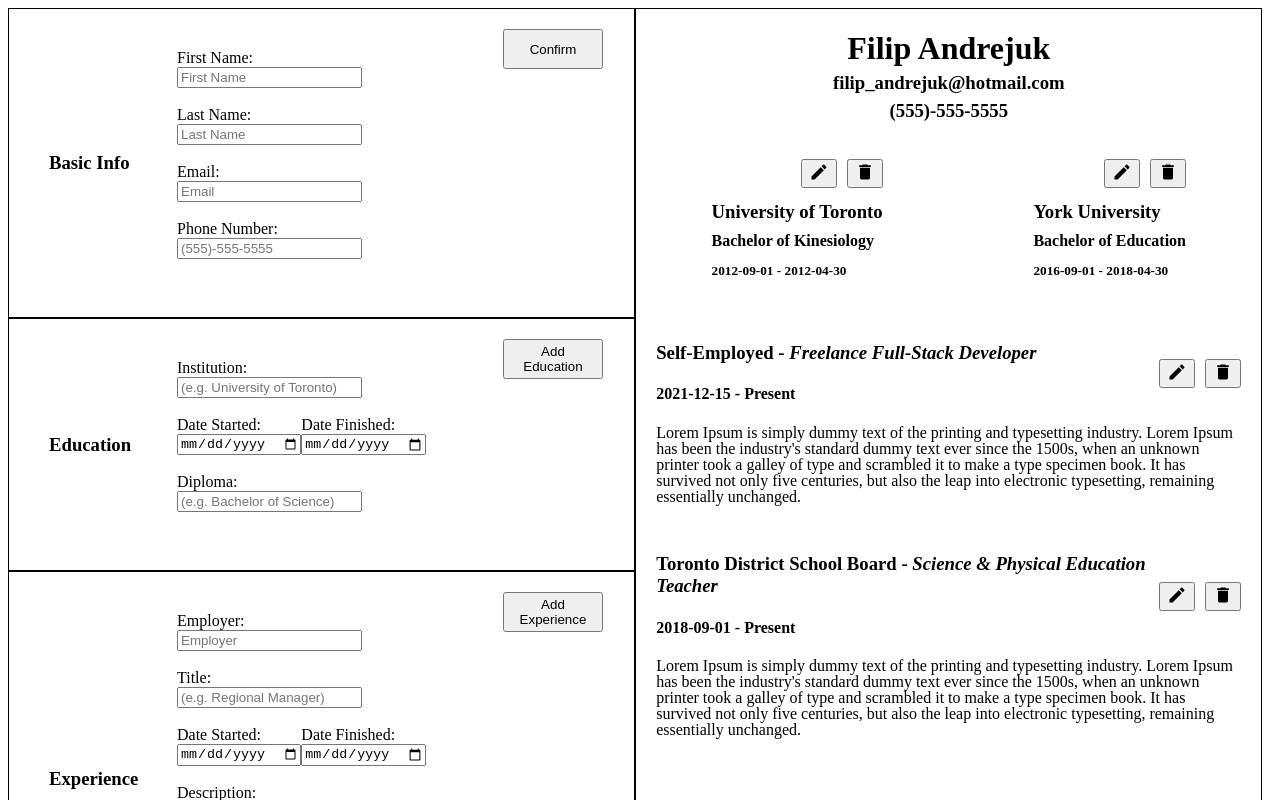
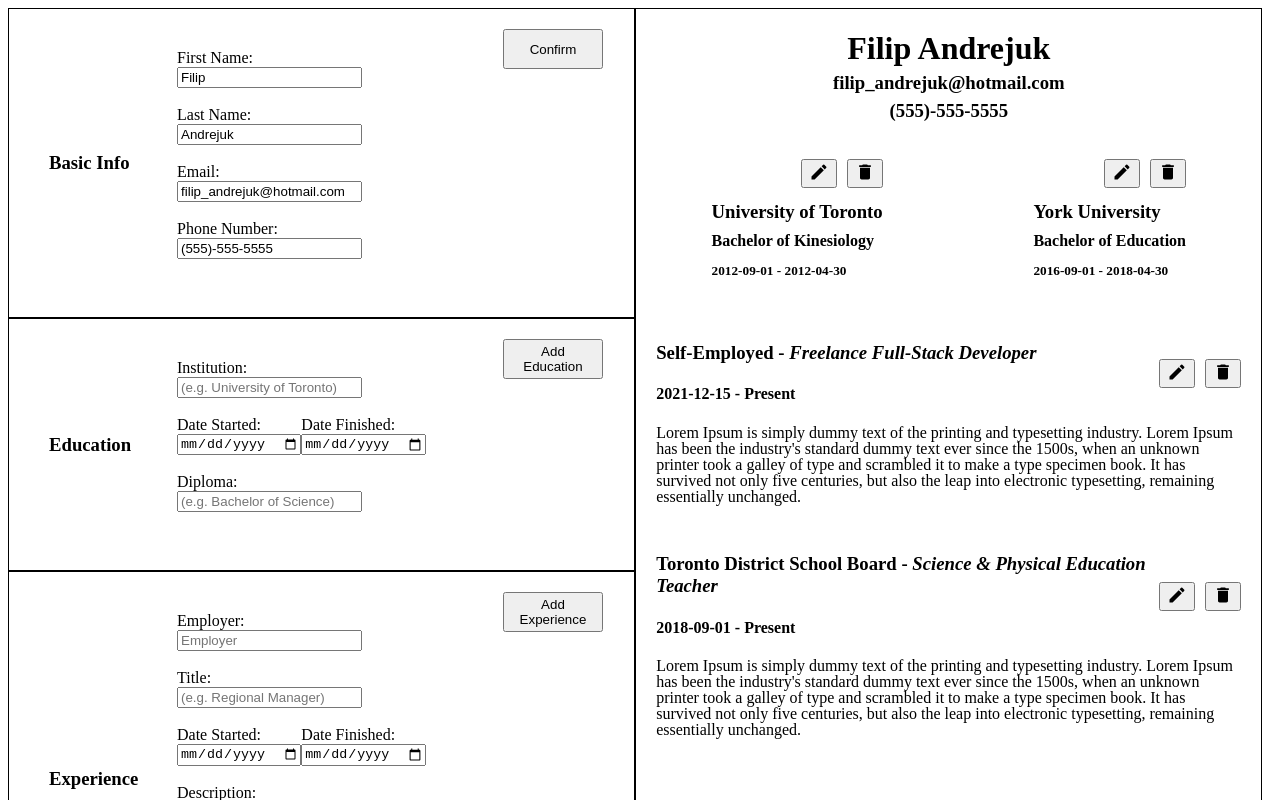
Before and after one commit to filroy-code/cv_app, a React (Create React App) app: page / in a window 1280 px wide. Shown: the top 800 px of the page. Built offline with nearby package versions, Linux system fonts and the light colour scheme.

Commit message:
fixed minor bug with basic info inputs

```diff
--- a/src/components/BasicInfo.js
+++ b/src/components/BasicInfo.js
@@ -12,7 +12,7 @@
                         disabled={props.submitted ? "disabled" : ""}
                         onChange={props.changeHandler}
                         placeholder="First Name"
-                        value={props.formStatus.firstName.value}
+                        value={props.formStatus.firstName}
                 />
                 <br /><br />
                 <label htmlFor="lastName">Last Name: </label>
@@ -21,7 +21,7 @@
                         onChange={props.changeHandler}
                         disabled={props.submitted ? "disabled" : ""}
                         placeholder="Last Name"
-                        value={props.formStatus.lastName.value}
+                        value={props.formStatus.lastName}
                 />
                 <br /><br />
                 <label htmlFor="email">Email: </label>
@@ -30,7 +30,7 @@
                         onChange={props.changeHandler}
                         disabled={props.submitted ? "disabled" : ""}
                         placeholder="Email"
-                        value={props.formStatus.email.value}
+                        value={props.formStatus.email}
                 />
                 <br /><br />
                 <label htmlFor="phoneNumber">Phone Number: </label>
@@ -39,7 +39,7 @@
                         onChange={props.changeHandler}
                         disabled={props.submitted ? "disabled" : ""}
                         placeholder="(555)-555-5555"
-                        value={props.formStatus.phoneNumber.value}
+                        value={props.formStatus.phoneNumber}
                 />
                 <br /><br />
             </form>
```
